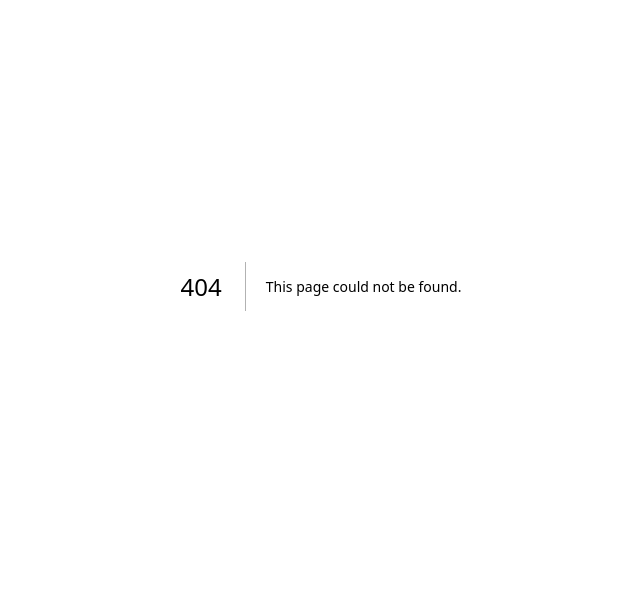
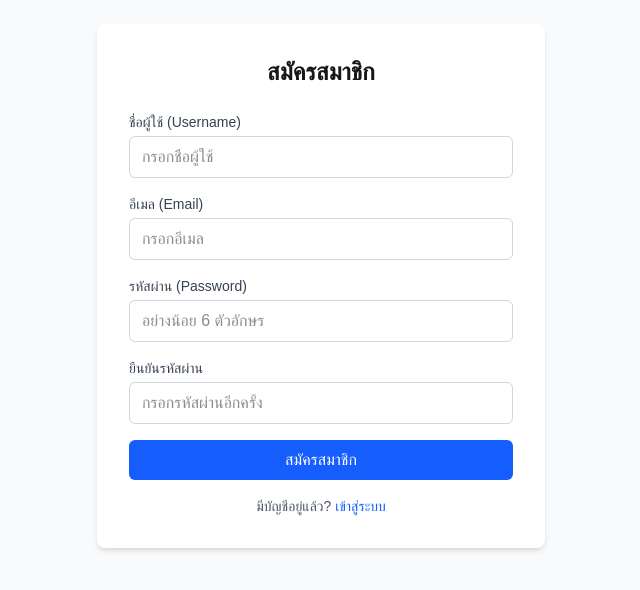
Before and after one commit to byrdhinthon/ai-resume-analyzer, a Next.js app: page /register in a window 1280 px wide. Before the commit this address had no page. Shown: the part 114-704 px from the top of the page, without its empty margins (319-959 px from the left). Built offline with nearby package versions, Linux system fonts and the light colour scheme; no server answers.

Commit message:
add register, login, dashboard pages

```diff
--- /dev/null
+++ b/src/app/dashboard/page.js
@@ -0,0 +1,55 @@
+'use client'
+import { useEffect, useState } from 'react'
+import { supabase } from '@/lib/supabase'
+import { useRouter } from 'next/navigation'
+
+export default function DashboardPage() {
+  const router = useRouter()
+  const [profile, setProfile] = useState(null)
+
+  useEffect(() => {
+    async function loadProfile() {
+      const { data: { user } } = await supabase.auth.getUser()
+
+      if (!user) {
+        router.push('/login')
+        return
+      }
+
+      const { data } = await supabase
+        .from('profiles')
+        .select('*')
+        .eq('id', user.id)
+        .single()
+
+      setProfile(data)
+    }
+    loadProfile()
+  }, [router])
+
+  const handleLogout = async () => {
+    await supabase.auth.signOut()
+    router.push('/login')
+  }
+
+  if (!profile) return <p className="text-center mt-10">กำลังโหลด...</p>
+
+  return (
+    <div className="min-h-screen bg-gray-50 p-8">
+      <div className="max-w-2xl mx-auto bg-white rounded-lg shadow-md p-6">
+        <div className="flex justify-between items-center mb-6">
+          <h1 className="text-2xl font-bold">Dashboard</h1>
+          <button
+            onClick={handleLogout}
+            className="px-4 py-2 bg-red-500 text-white rounded hover:bg-red-600"
+          >
+            ออกจากระบบ
+          </button>
+        </div>
+        <p>สวัสดี <strong>{profile.username}</strong></p>
+        <p>อีเมล: {profile.email}</p>
+        <p>สถานะ: {profile.role}</p>
+      </div>
+    </div>
+  )
+}
--- /dev/null
+++ b/src/app/login/page.js
@@ -0,0 +1,108 @@
+'use client'
+import { useState } from 'react'
+import { supabase } from '@/lib/supabase'
+import Link from 'next/link'
+import { useRouter } from 'next/navigation'
+
+export default function LoginPage() {
+  const router = useRouter()
+  const [email, setEmail] = useState('')
+  const [password, setPassword] = useState('')
+  const [error, setError] = useState('')
+  const [loading, setLoading] = useState(false)
+
+  const handleLogin = async (e) => {
+    e.preventDefault()
+    setError('')
+    setLoading(true)
+
+    const { data, error: authError } = await supabase.auth.signInWithPassword({
+      email: email,
+      password: password
+    })
+
+    if (authError) {
+      setError(authError.message)
+      setLoading(false)
+      return
+    }
+
+    // ดึง role จากตาราง profiles
+    const { data: profile } = await supabase
+      .from('profiles')
+      .select('role')
+      .eq('id', data.user.id)
+      .single()
+
+    // redirect ตาม role
+    if (profile?.role === 'admin') {
+      router.push('/admin')
+    } else {
+      router.push('/dashboard')
+    }
+  }
+
+  return (
+    <div className="min-h-screen flex items-center justify-center bg-gray-50">
+      <div className="w-full max-w-md p-8 bg-white rounded-lg shadow-md">
+        <h1 className="text-2xl font-bold text-center mb-6">เข้าสู่ระบบ</h1>
+
+        <form onSubmit={handleLogin} className="space-y-4">
+          <div>
+            <label className="block text-sm font-medium text-gray-700 mb-1">
+              อีเมล (Email)
+            </label>
+            <input
+              type="email"
+              value={email}
+              onChange={(e) => setEmail(e.target.value)}
+              required
+              className="w-full px-3 py-2 border border-gray-300 rounded-md focus:outline-none focus:ring-2 focus:ring-blue-500"
+              placeholder="กรอกอีเมล"
+            />
+          </div>
+
+          <div>
+            <label className="block text-sm font-medium text-gray-700 mb-1">
+              รหัสผ่าน (Password)
+            </label>
+            <input
+              type="password"
+              value={password}
+              onChange={(e) => setPassword(e.target.value)}
+              required
+              className="w-full px-3 py-2 border border-gray-300 rounded-md focus:outline-none focus:ring-2 focus:ring-blue-500"
+              placeholder="กรอกรหัสผ่าน"
+            />
+          </div>
+
+          {error && (
+            <p className="text-red-500 text-sm">{error}</p>
+          )}
+
+          <button
+            type="submit"
+            disabled={loading}
+            className="w-full py-2 px-4 bg-blue-600 text-white rounded-md hover:bg-blue-700 disabled:bg-gray-400 disabled:cursor-not-allowed"
+          >
+            {loading ? 'กำลังเข้าสู่ระบบ...' : 'เข้าสู่ระบบ'}
+          </button>
+        </form>
+
+        <div className="text-center text-sm text-gray-600 mt-4 space-y-2">
+          <p>
+            <Link href="/forgot-password" className="text-blue-600 hover:underline">
+              ลืมรหัสผ่าน?
+            </Link>
+          </p>
+          <p>
+            ยังไม่มีบัญชี?{' '}
+            <Link href="/register" className="text-blue-600 hover:underline">
+              สมัครสมาชิก
+            </Link>
+          </p>
+        </div>
+      </div>
+    </div>
+  )
+}
--- a/src/app/page.js
+++ b/src/app/page.js
@@ -1,25 +1,38 @@
 'use client'
-import { useEffect, useState } from 'react'
+import { useEffect } from 'react'
+import { useRouter } from 'next/navigation'
 import { supabase } from '@/lib/supabase'
 
 export default function Home() {
-  const [status, setStatus] = useState('กำลังเชื่อมต่อ...')
+  const router = useRouter()
 
   useEffect(() => {
-    async function testConnection() {
-      const { data, error } = await supabase.auth.getSession()
-      if (error) {
-        setStatus('เชื่อมต่อล้มเหลว: ' + error.message)
+    async function checkAuth() {
+      const { data } = await supabase.auth.getSession()
+      if (data.session) {
+        // ถ้า login อยู่แล้ว → ไป dashboard
+        const { data: profile } = await supabase
+          .from('profiles')
+          .select('role')
+          .eq('id', data.session.user.id)
+          .single()
+
+        if (profile?.role === 'admin') {
+          router.push('/admin')
+        } else {
+          router.push('/dashboard')
+        }
       } else {
-        setStatus('เชื่อมต่อ Supabase สำเร็จ!')
+        // ถ้ายังไม่ login → ไปหน้า login
+        router.push('/login')
       }
     }
-    testConnection()
-  }, [])
+    checkAuth()
+  }, [router])
 
   return (
     <div className="min-h-screen flex items-center justify-center">
-      <h1 className="text-2xl font-bold">{status}</h1>
+      <p className="text-lg">กำลังโหลด...</p>
     </div>
   )
 }
--- /dev/null
+++ b/src/app/register/page.js
@@ -0,0 +1,134 @@
+'use client'
+import { useState } from 'react'
+import { supabase } from '@/lib/supabase'
+import Link from 'next/link'
+import { useRouter } from 'next/navigation'
+
+export default function RegisterPage() {
+  const router = useRouter()
+  const [username, setUsername] = useState('')
+  const [email, setEmail] = useState('')
+  const [password, setPassword] = useState('')
+  const [confirmPassword, setConfirmPassword] = useState('')
+  const [error, setError] = useState('')
+  const [loading, setLoading] = useState(false)
+
+  const handleRegister = async (e) => {
+    e.preventDefault()
+    setError('')
+
+    if (password !== confirmPassword) {
+      setError('รหัสผ่านไม่ตรงกัน')
+      return
+    }
+
+    if (password.length < 6) {
+      setError('รหัสผ่านต้องมีอย่างน้อย 6 ตัวอักษร')
+      return
+    }
+
+    setLoading(true)
+
+    const { data: authData, error: authError } = await supabase.auth.signUp({
+      email: email,
+      password: password,
+      options: {
+        data: { username: username }
+      }
+    })
+
+    if (authError) {
+      setError(authError.message)
+      setLoading(false)
+      return
+    }
+
+    alert('สมัครสมาชิกสำเร็จ!')
+    router.push('/login')
+  }
+
+  return (
+    <div className="min-h-screen flex items-center justify-center bg-gray-50">
+      <div className="w-full max-w-md p-8 bg-white rounded-lg shadow-md">
+        <h1 className="text-2xl font-bold text-center mb-6">สมัครสมาชิก</h1>
+
+        <form onSubmit={handleRegister} className="space-y-4">
+          <div>
+            <label className="block text-sm font-medium text-gray-700 mb-1">
+              ชื่อผู้ใช้ (Username)
+            </label>
+            <input
+              type="text"
+              value={username}
+              onChange={(e) => setUsername(e.target.value)}
+              required
+              className="w-full px-3 py-2 border border-gray-300 rounded-md focus:outline-none focus:ring-2 focus:ring-blue-500"
+              placeholder="กรอกชื่อผู้ใช้"
+            />
+          </div>
+
+          <div>
+            <label className="block text-sm font-medium text-gray-700 mb-1">
+              อีเมล (Email)
+            </label>
+            <input
+              type="email"
+              value={email}
+              onChange={(e) => setEmail(e.target.value)}
+              required
+              className="w-full px-3 py-2 border border-gray-300 rounded-md focus:outline-none focus:ring-2 focus:ring-blue-500"
+              placeholder="กรอกอีเมล"
+            />
+          </div>
+
+          <div>
+            <label className="block text-sm font-medium text-gray-700 mb-1">
+              รหัสผ่าน (Password)
+            </label>
+            <input
+              type="password"
+              value={password}
+              onChange={(e) => setPassword(e.target.value)}
+              required
+              className="w-full px-3 py-2 border border-gray-300 rounded-md focus:outline-none focus:ring-2 focus:ring-blue-500"
+              placeholder="อย่างน้อย 6 ตัวอักษร"
+            />
+          </div>
+
+          <div>
+            <label className="block text-sm font-medium text-gray-700 mb-1">
+              ยืนยันรหัสผ่าน
+            </label>
+            <input
+              type="password"
+              value={confirmPassword}
+              onChange={(e) => setConfirmPassword(e.target.value)}
+              required
+              className="w-full px-3 py-2 border border-gray-300 rounded-md focus:outline-none focus:ring-2 focus:ring-blue-500"
+              placeholder="กรอกรหัสผ่านอีกครั้ง"
+            />
+          </div>
+
+          {error && (
+            <p className="text-red-500 text-sm">{error}</p>
+          )}
+
+          <button
+            type="submit"
+            disabled={loading}
+            className="w-full py-2 px-4 bg-blue-600 text-white rounded-md hover:bg-blue-700 disabled:bg-gray-400 disabled:cursor-not-allowed"
+          >
+            {loading ? 'กำลังสมัคร...' : 'สมัครสมาชิก'}
+          </button>
+        </form>
+
+        <p className="text-center text-sm text-gray-600 mt-4">
+          มีบัญชีอยู่แล้ว?{' '}
+          <Link href="/login" className="text-blue-600 hover:underline">
+            เข้าสู่ระบบ
+          </Link>
+        </p>
+      </div>
+    </div>
+  )
+}
```
